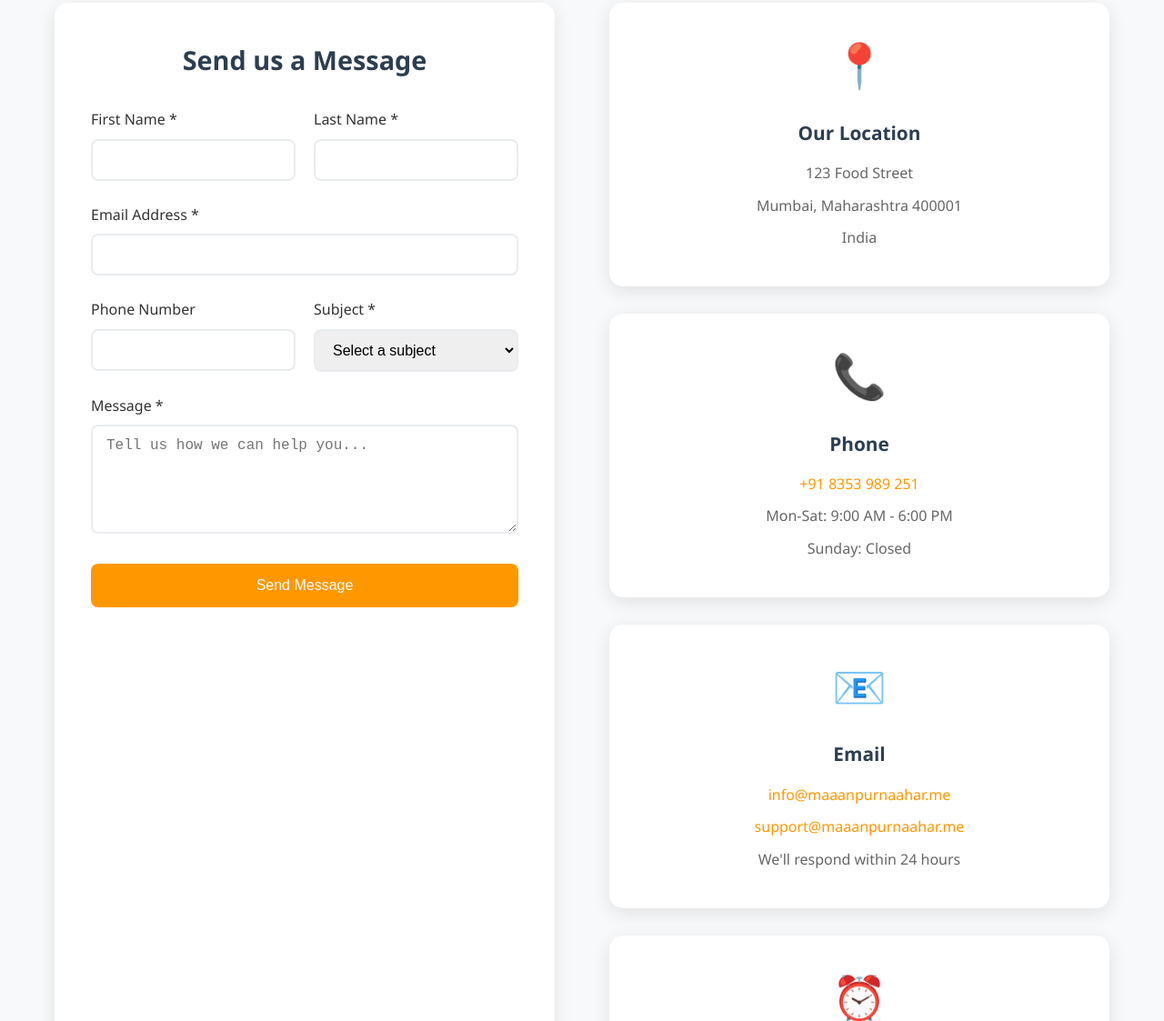
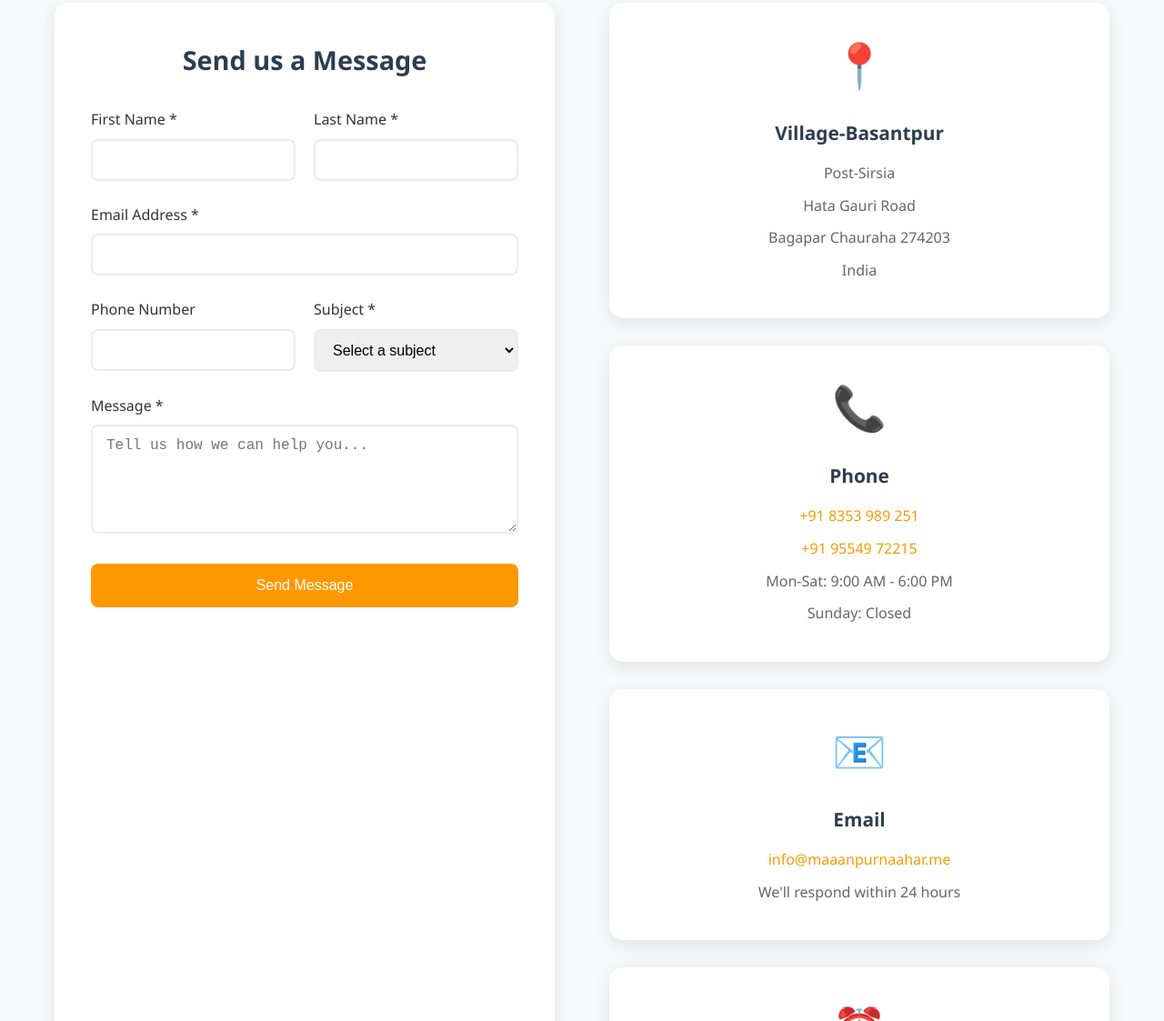
Before and after one commit to Vivek152989/-maaanpurnaahar.me, a plain HTML site: page contact.html in a window 1280 px wide. Shown: the part 347-1470 px from the top of the page at 91% size. Drawn offline with Linux system fonts and the light colour scheme.

Commit message:
Update contact.html

```diff
--- a/contact.html
+++ b/contact.html
@@ -480,9 +480,10 @@
         <div class="contact-info">
           <div class="info-card">
             <div class="info-icon">📍</div>
-            <h3>Our Location</h3>
-            <p>123 Food Street</p>
-            <p>Mumbai, Maharashtra 400001</p>
+            <h3>Village-Basantpur</h3>
+            <p>Post-Sirsia</p>
+            <p>Hata Gauri Road</p>
+            <p>Bagapar Chauraha 274203</p>
             <p>India</p>
           </div>
 
@@ -490,6 +491,7 @@
             <div class="info-icon">📞</div>
             <h3>Phone</h3>
             <p><a href="tel:+918353989251">+91 8353 989 251</a></p>
+            <p><a href="tel:+919554972215">+91 95549 72215</a></p>
             <p>Mon-Sat: 9:00 AM - 6:00 PM</p>
             <p>Sunday: Closed</p>
           </div>
@@ -498,7 +500,7 @@
             <div class="info-icon">📧</div>
             <h3>Email</h3>
             <p><a href="mailto:info@maaanpurnaahar.me">info@maaanpurnaahar.me</a></p>
-            <p><a href="mailto:support@maaanpurnaahar.me">support@maaanpurnaahar.me</a></p>
+
             <p>We'll respond within 24 hours</p>
           </div>
 
```
